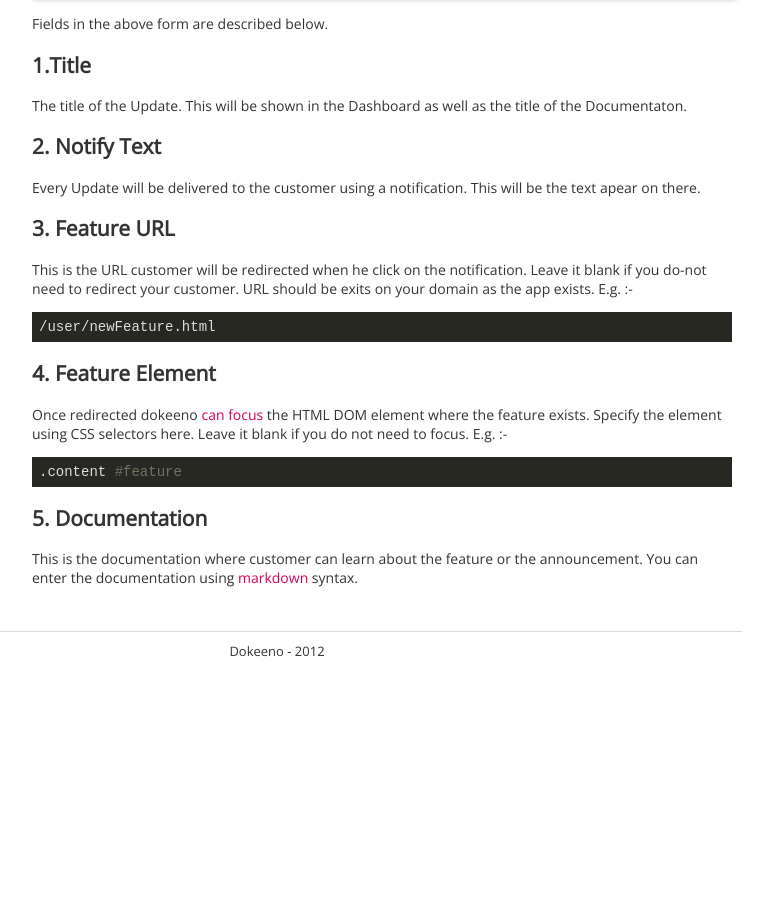
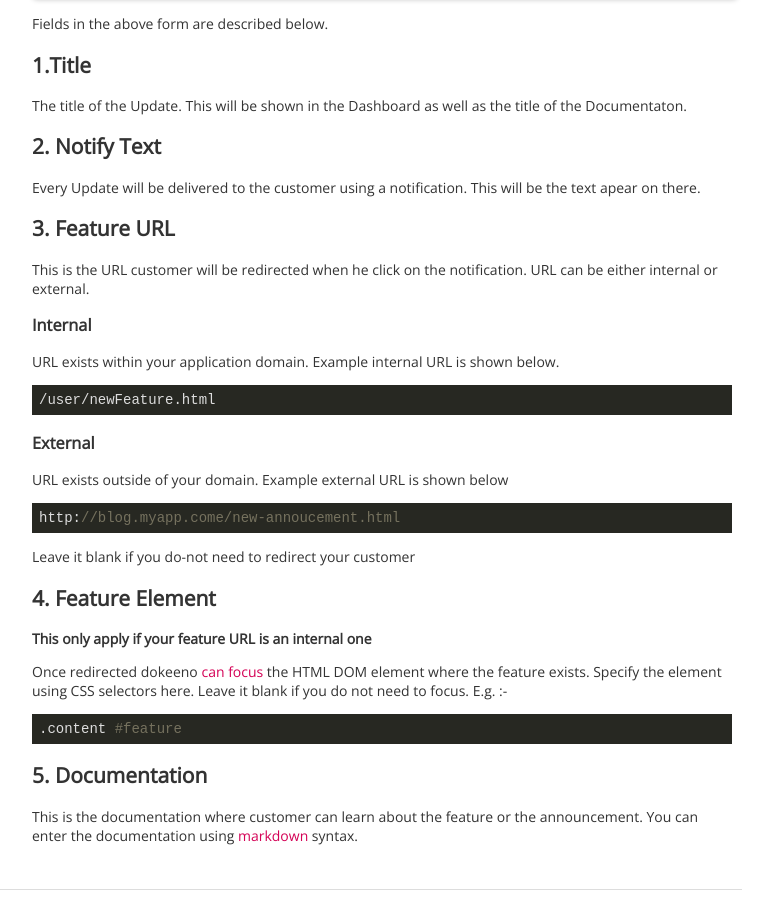
Before and after one commit to dokeeno/dokeeno.github.com, a Jekyll site: the page built from _posts/2012-05-28-adding-a-product-update.md, in a window 1280 px wide and 900 px high, scrolled down 1018 px. Shown: the whole window, without its empty margins (363-1130 px from the left). Built offline with Jekyll 4.4.1, drawn with Linux system fonts in a browser that asks for light colours; a script that is not in the unit is left out; before the commit the page ends 1688 px from its top, so only the background shows below that.

Commit message:
updated document for external URL support

```diff
--- a/_posts/2012-05-28-adding-a-product-update.md
+++ b/_posts/2012-05-28-adding-a-product-update.md
@@ -20,11 +20,23 @@ The title of the Update. This will be shown in the Dashboard as well as the titl
 Every Update will be delivered to the customer using a notification. This will be the text apear on there.
 
 ##3. Feature URL
-This is the URL customer will be redirected when he click on the notification. Leave it blank if you do-not need to redirect your customer. URL should be exits on your domain as the app exists. E.g. :-
+This is the URL customer will be redirected when he click on the notification. URL can be either internal or external.
+
+###Internal
+URL exists within your application domain. Example internal URL is shown below.
 
 	/user/newFeature.html
 
+###External
+URL exists outside of your domain. Example external URL is shown below
+
+	http://blog.myapp.come/new-annoucement.html
+
+Leave it blank if you do-not need to redirect your customer
+
 ##4. Feature Element
+**This only apply if your feature URL is an internal one**
+
 Once redirected dokeeno [can focus](/images/product-tour/navigated.png) the HTML DOM element where the feature exists. Specify the element using CSS selectors here. Leave it blank if you do not need to focus. E.g. :-
 
 	.content #feature
```
